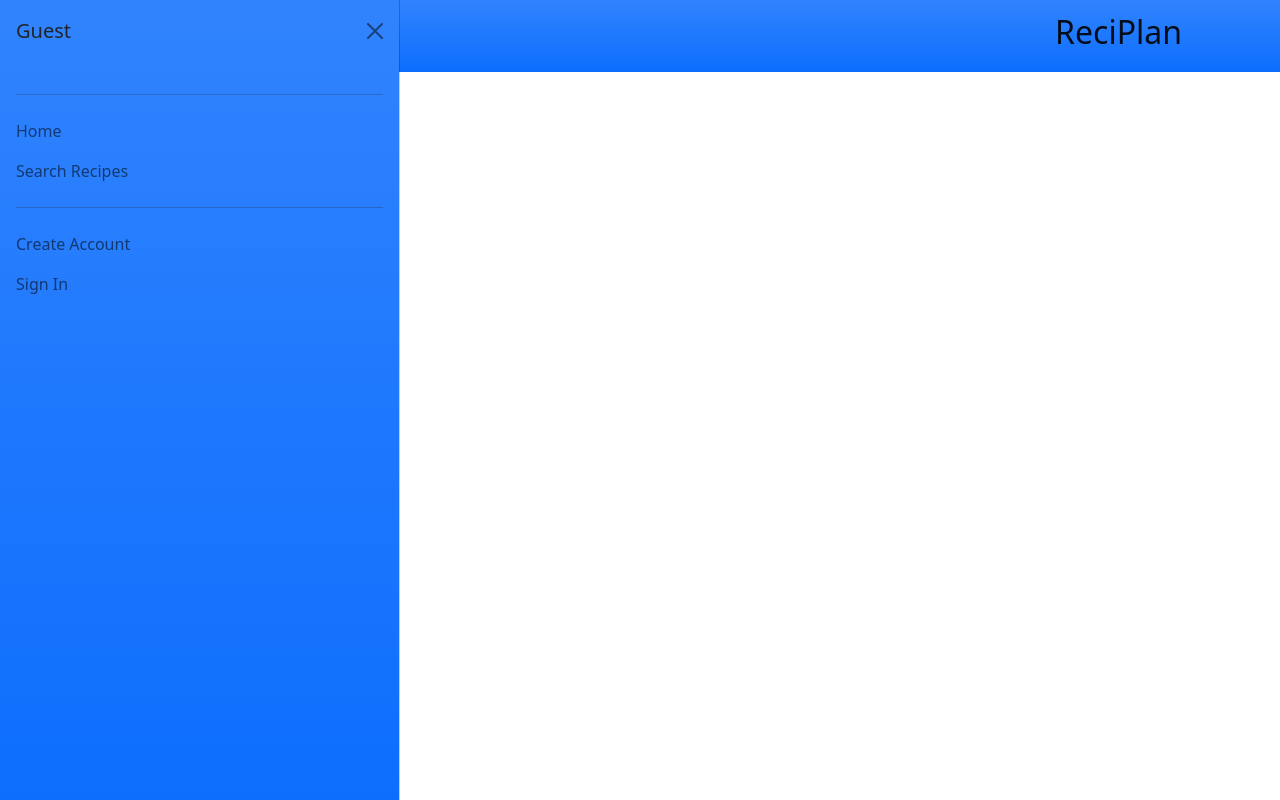
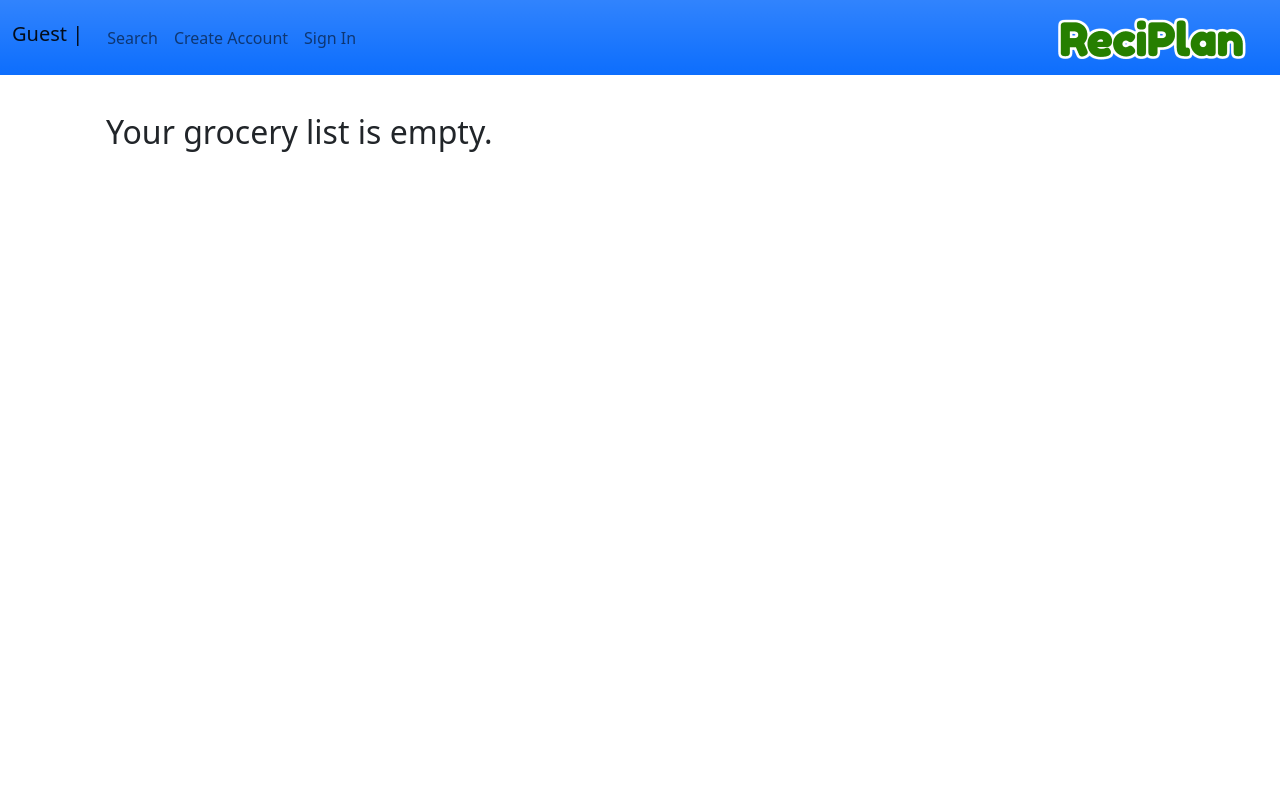
Before and after one commit to sjmcclure2/reciplan, a Django app: page /grocery_list/ in a window 1280 px wide. Run offline with Django 4.2, Linux system fonts and the light colour scheme.

Commit message:
Changes as of 03/03

```diff
--- a/reciplan/templates/reciplan/base.html
+++ b/reciplan/templates/reciplan/base.html
@@ -9,6 +9,7 @@ Version Notes:
             1.2 - DH - Made nav bar show on default, but collapsable
             1.3 - DH - Fixed errors from merge error
             1.4 - DH - Grocery list link
+            1.5 - DH - Changed vertical nav bar to vertical, updated formatting
 -->
 
 {% load static %}
@@ -35,58 +36,36 @@ Version Notes:
 
 <link rel="stylesheet" type="text/css" href="{% static 'admin/css/navbar.css' %}"/>
 
-<div class="container">
 <!--Main nav bar start-->
+<!--Change navbar color based on user role-->
 <nav
     {% if user.is_superuser %}
-        class="navbar navbar-light bg-warning bg-gradient fixed-top"
+        class="navbar navbar-expand-lg navbar-light bg-gradient bg-warning"
     {% elif user.is_staff or user.is_authenticated %}
-        class="navbar navbar-light bg-success bg-gradient fixed-top"
+        class="navbar navbar-expand-lg navbar-light bg-gradient bg-success"
     {% else %}
-        class="navbar navbar-light bg-primary bg-gradient fixed-top"
+        class="navbar navbar-expand-lg navbar-light bg-gradient bg-primary"
     {% endif %}
     >
-        <div class="container">
-            <button class="navbar-toggler" type="button" data-bs-toggle="offcanvas" data-bs-target="#offcanvasNavbar" aria-controls="offcanvasNavbar">
+    <div class="container-fluid">
+        <h3 class="navbar-brand" id="user_role">
+            {% if user.is_superuser %}
+                Admin: {{ request.user }} |
+            {% elif user.is_staff or user.is_authenticated %}
+                User: {{ request.user }} |
+            {% else %}
+                Guest |
+            {% endif %}
+        </h3>
+
+        <button class="navbar-toggler" type="button" data-bs-toggle="collapse" data-bs-target="#navbarSupportedContent" aria-controls="navbarSupportedContent" aria-expanded="false" aria-label="Toggle navigation">
             <span class="navbar-toggler-icon"></span>
         </button>
-            <a class="navbar-brand" href="#">
-                <h2>ReciPlan</h2>
-            </a>
-
-            <!--Change navbar color based on user role-->
-            <div
-                {% if user.is_superuser %}
-                    class="offcanvas show offcanvas-start bg-warning bg-gradient"
-                {% elif user.is_staff or user.is_authenticated %}
-                    class="offcanvas show offcanvas-start bg-success bg-gradient"
-                {% else %}
-                    class="offcanvas show offcanvas-start bg-primary bg-gradient"
-                {% endif %}
-                    tabindex="-1" id="offcanvasNavbar" aria-labelledby="offcanvasNavbarLabel" data-bs-scroll="true" data-bs-backdrop="false">
-                <!-- Display role and user name -->
-                <div class="offcanvas-header">
-                    <h5 class="offcanvas-title" id="offcanvasNavbarLabel">
-                        {% if user.is_superuser %}
-                            Admin: {{ request.user }}
-                        {% elif user.is_staff or user.is_authenticated %}
-                            User: {{ request.user }}
-                        {% else %}
-                            Guest
-                        {% endif %}
-                    </h5>
-                    <button type="button" class="btn-close text-reset" data-bs-dismiss="offcanvas" aria-label="Close"></button>
-                </div>
-
+        <div class="collapse navbar-collapse" id="navbarSupportedContent">
             <!--Display certain links if authenticated-->
-                <div class="offcanvas-body">
-                    <hr>
-                    <ul class="navbar-nav justify-content-end flex-grow-1 pe-2">
+            <ul class="navbar-nav me-auto mb-2 mb-lg-0">
                 <li class="nav-item">
-                            <a class="nav-link" href="{% url 'home' %}">Home</a>
-                        </li>
-                        <li class="nav-item">
-                            <a class="nav-link" href="{% url 'search' %}">Search Recipes</a>
+                    <a class="nav-link" href="{% url 'search' %}">Search</a>
                 </li>
                 {% if user.is_superuser or user.is_staff or user.is_authenticated %}
                     <li class="nav-item">
@@ -96,16 +75,13 @@ Version Notes:
                         <a class="nav-link" href="{% url 'grocery' %}">Grocery List</a>
                     </li>
                 {% endif %}
-                    </ul>
-                    <hr>
-                    <ul class="navbar-nav justify-content-end flex-grow-1 pe-3">
                 {% if user.is_superuser %}
                     <li class="nav-item">
                         <a class="nav-link" href="{% url 'admin:index' %}">Admin Panel</a>
                     </li>
                 {% elif user.is_staff or user.is_authenticated %}
                     <li class="nav-item">
-                            <a class="nav-link" href="">Change Password</a>
+                        <a class="nav-link" href="{% url 'changepw' %}">Change Password</a>
                     </li>
                 {% else %}
                     <li class="nav-item">
@@ -113,21 +89,28 @@ Version Notes:
                     </li>
                 {% endif %}
                 {% if user.is_superuser or user.is_staff or user.is_authenticated %}
-                        <li>
+                    <li class="nav-item">
                         <a class="nav-link" href="{% url 'logout' %}">Sign Out</a>
                     </li>
                 {% else %}
-                        <li>
+                    <li class="nav-item">
                         <a class="nav-link" href="{% url 'login' %}">Sign In</a>
                     </li>
                 {% endif %}
             </ul>
-                </div>
+            <!--Display role and user name-->
+            <a class="navbar-brand d-flex" href="{% url 'home' %}">
+                <img src="/media/reciplan/images/logo-small.png" />
+            </a>
 
+            <!-- Optional search bar across all pages
+            <form class="d-flex">
+            <input class="form-control me-2" type="search" placeholder="Search" aria-label="Search">
+            <button class="btn btn-outline-success" type="submit">Search</button>
+            </form>-->
         </div>
     </div>
 </nav>
-</div>
 <!--Main nav bar end-->
 
 <!--Page content-->
--- a/reciplan/templates/reciplan/grocery_list.html
+++ b/reciplan/templates/reciplan/grocery_list.html
@@ -2,14 +2,35 @@
 File:       grocery_list.html
 Authors:    Danita Hodges
 Purpose:    Grocery list for ingredients
-Version:    1.0
+Version:    1.1
 Version Notes:
             1.0 - DH - Initial creation, display message when cart is empty
+            1.1 - DH - Grocery list population and clearing
 -->
 {% extends 'reciplan/base.html'%}
 {% block content %}
 
-<div class="container">
+<title>ReciPlan | Grocery List</title>
+
+<style>
+    #block{
+      padding-top: 2%;
+    }
+</style>
+
+<div class="container" id="block">
+    <div class="row">
+        <div class="col-md-6" id="clearbtn">
+            <!-- Button to clear grocery list -->
+        </div>
+        <div>
+            <!-- Form to send grocery list to print -->
+            <form method="POST">
+
+            </form>
+        </div>
+    </div>
+
     <div class="row">
         <div class="col-md-12">
             <h2 id="empty"></h2>
@@ -18,37 +39,38 @@ Version Notes:
             </ul>
         </div>
     </div>
-    <div class="row">
-        <div class="col-md-12">
-            <!-- Form to send grocery list to print -->
-            <form method="POST">
 
-            </form>
-        </div>
-    </div>
 </div>
 
 <script type="text/javascript">
+
     console.log('Grocery List page is working');
 
-    if(localStorage.getItem('grocery_list')==null){
+    // If no items are in the grocery list, start the grocery list object
+    if(localStorage.getItem('grocery_list') == null || localStorage.getItem('grocery_list').length < 3){
 
         EmptyCartMessage();
 
-        var grocery_list = {};
-        console.log('Grocery list stored');
+        var grocery_list = [];
+        console.log('Grocery list started');
     }else{
         grocery_list = JSON.parse(localStorage.getItem('grocery_list'));
-        console.log('Grocery list started');
+        console.log('Grocery list stored');
+
+        clear = `<button class="btn btn-warning">Clear Grocery List</button>`;
+        $('#clearbtn').append(clear);
+
     }// end if else
 
+    // Populate page with stored grocery list
     for(item in grocery_list){
-        let name = grocery_list[item][2];
         let amount = grocery_list[item][0];
         let uom = grocery_list[item][1];
+        let ingredient = grocery_list[item][2];
 
-        itemString = `<li class="list-group-item d-flex justify-content-between align-items-center">{amount} {uom} {name}</li>`
+        itemString = `<li class="list-group-item d-flex justify-content-between align-items-center">${amount} ${uom} - ${ingredient}</li>`;
         $('#item_list').append(itemString);
+
     }// end for
 
     $('#items').val(JSON.stringify(grocery_list));
@@ -59,6 +81,17 @@ Version Notes:
         document.getElementById("empty").innerHTML = message;
     }
 
+    // Clear grocery list when button is clicked
+    $(document).on('click', '#clearbtn', function(){
+        console.log("Clear button is clicked");
+
+        grocery_list.length = 0;
+        console.log(grocery_list);
+        localStorage.setItem('grocery_list', JSON.stringify(grocery_list));
+        location.reload();
+
+    });
+
 </script>
 
 {% endblock %}
--- a/reciplan/templates/reciplan/home.html
+++ b/reciplan/templates/reciplan/home.html
@@ -1,6 +1,8 @@
 <!--homepage placeholder-->
 {% extends 'reciplan/base.html'%}
 {% block content %}
+<title>ReciPlan | Home</title>
+
 <h1>This is the splash page.</h1>
 <h2>Please login or create an account to view recipes.</h2>
 {% endblock%}
--- a/reciplan/templates/reciplan/search.html
+++ b/reciplan/templates/reciplan/search.html
@@ -36,6 +36,10 @@ Version Notes:
     border: 0 none;
     border-radius: 20px;
     padding: 6px 20px;
+  }
+
+  #block{
+      padding-top: 2%;
   }
 </style>
 
--- a/reciplan/urls.py
+++ b/reciplan/urls.py
@@ -5,6 +5,7 @@
 #Version Notes:
 #            1.0 - JC - Initial creation
 #            1.1 - DH - Grocery list path
+#            1.2 - DH - Change password path
 
 from django.urls import path, include
 from django.contrib.auth.decorators import login_required
@@ -20,4 +21,5 @@ urlpatterns = [
     path("recipe/(?<id>\*)", views.detail, name="detail"),
     path("reciplan/home", views.home, name='home'),
     path('grocery_list/', views.grocery, name='grocery'),
+    path('change_password/', views.change_password, name='change_password'),
 ]
--- a/reciplan/views.py
+++ b/reciplan/views.py
@@ -1,7 +1,7 @@
 #File:       views.py
 #Authors:    Joshua Coe, Scott McClure, Danita Hodges
 #Purpose:    Define views for ReciPlan app
-#Version:   1.7
+#Version:   1.8
 #Version Notes:
 #            1.0 - JC - Initial creation, initial functions
 #            1.1 - SM - Detail view
@@ -12,6 +12,7 @@
 #            1.5 - JC - Updated the conversion implementation
 #            1.6 - JC - Updated search algorithm to allow search by ingredient
 #            1.7 - DH - Added directions to if-else renders
+#            1.8 - DH - Change password view started
 
 from distutils import errors
 from sre_constants import IN
@@ -26,6 +27,9 @@ from django.views.generic.edit import CreateView
 from django.urls import reverse_lazy
 from django.forms.models import model_to_dict
 from . import conversions
+from django.contrib import messages
+from django.contrib.auth import update_session_auth_hash
+from django.contrib.auth.forms import PasswordChangeForm
 
 def index(request):
     #redirect user to login page as first page of the site
@@ -238,3 +242,6 @@ def grocery(request):
     # print to PDF
 
     return render(request, 'reciplan/grocery_list.html')
+
+def change_password(request):
+    return render()
```
Also changed, not shown: reciplan/forms.py (+7 -5 lines), reciplan/templates/reciplan/create_recipe.html (+9 -2 lines), reciplan/templates/reciplan/recipe_view.html (+71 -33 lines), media/reciplan/images/Avocado-Cream-Sauce-2.jpg (added), media/reciplan/images/cream-chese-cookies-blog-1.jpg (added), media/reciplan/images/cream-chese-cookies-blog-1_2sif6Ze.jpg (added), media/reciplan/images/logo-small.png (added), media/reciplan/images/tzatziki.jpg (added), 1 other file. Lines whose indentation alone changed are shown as unchanged.
